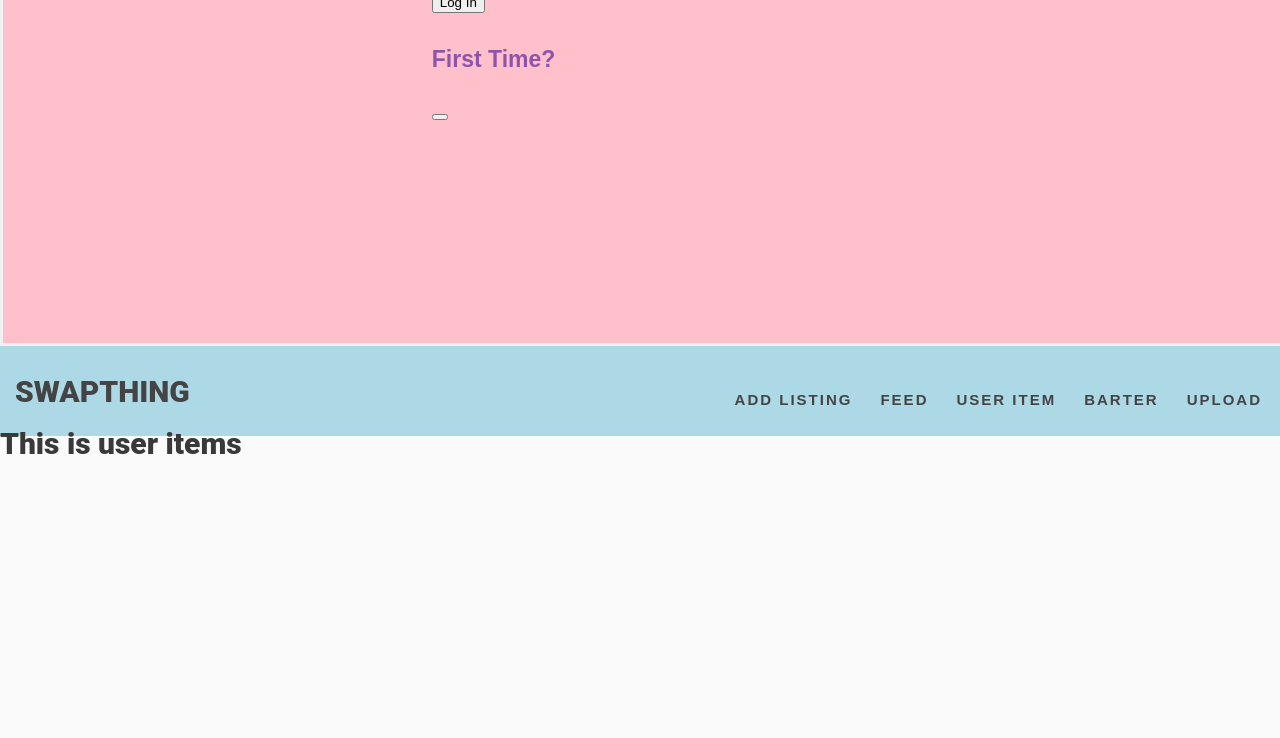
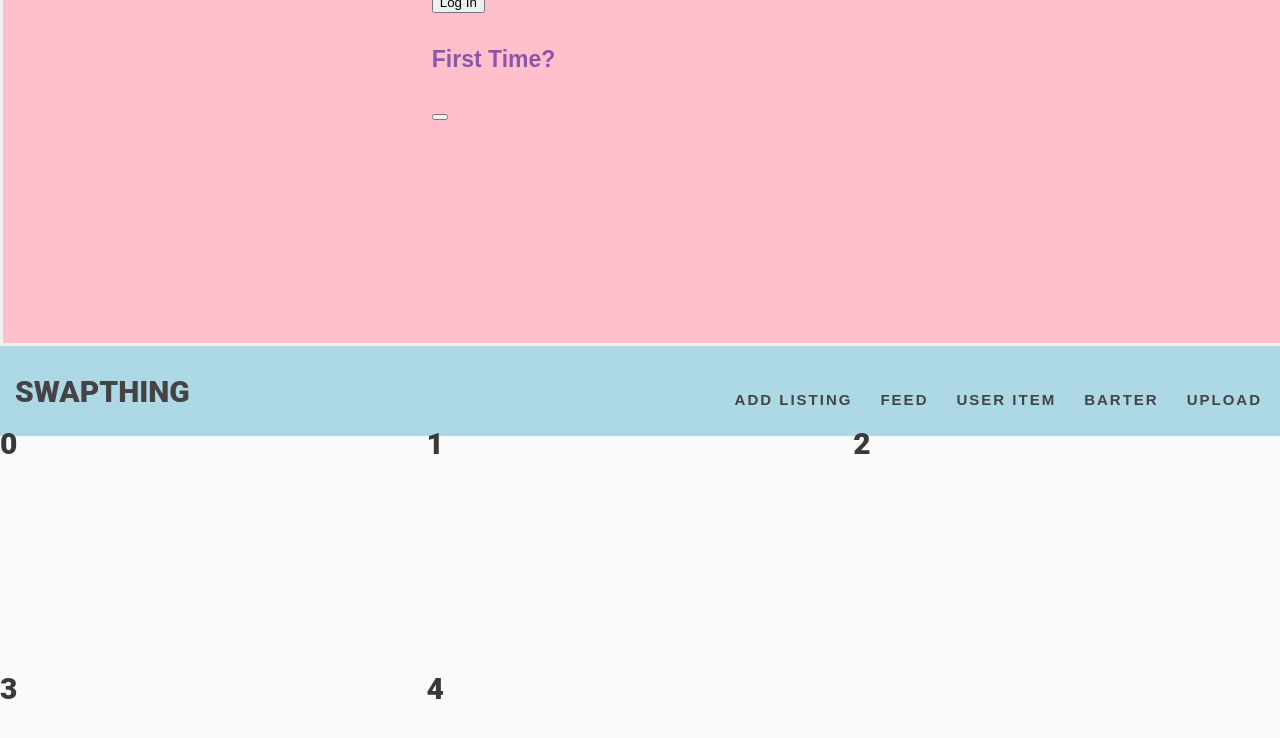
Before and after one commit to cyoonique/swapApp, a React app: page / in a window 1280 px wide. Both pictures are taken after a click on the link "USER ITEM". Shown: the top 738 px of the page. Built offline with nearby package versions, Linux system fonts and the light colour scheme.

Commit message:
before pulling down merging from serverside changes

```diff
--- a/client/components/Feed.jsx
+++ b/client/components/Feed.jsx
@@ -1,12 +1,16 @@
 import React, { Component } from 'react';
 
 const Feed = (props) => {
+
     let feedHolder = [];
+
     for (let i = 0; i < 9; i++) {
         feedHolder.push(
             <div className="feedItem"> { i } </div>
         )
     }
+
+
     return (
         <div className="feedContainer">
             {feedHolder}
--- a/client/components/UserItems.jsx
+++ b/client/components/UserItems.jsx
@@ -1,9 +1,17 @@
 import React, { Component } from 'react';
 
 const UserItems = (props) => {
+
+    let userItemsHolder = [];
+
+    for (let i = 0; i < 5; i++) {
+        userItemsHolder.push(
+            <div className="userItem"> { i } </div>
+        )
+    }
     return (
-        <div className="userItemContainer">
-            This is user items
+        <div className="userItemsContainer">
+            {userItemsHolder}
         </div>
     )
 };
--- a/client/styles/style.css
+++ b/client/styles/style.css
@@ -119,6 +119,14 @@ nav a{
         grid-row: 3;
     }
 
+.userItemsContainer {
+    width: 100%;
+    height: 100%;
+    display: grid;
+    grid-template-columns: 33.33% 33.33% 33.33%;
+    grid-template-rows: 33.33% 33.33% 33.33%;
+}
+
 .itemCard {
   background-color:white;
   border: 1px solid rgb(0, 0, 0);
```
